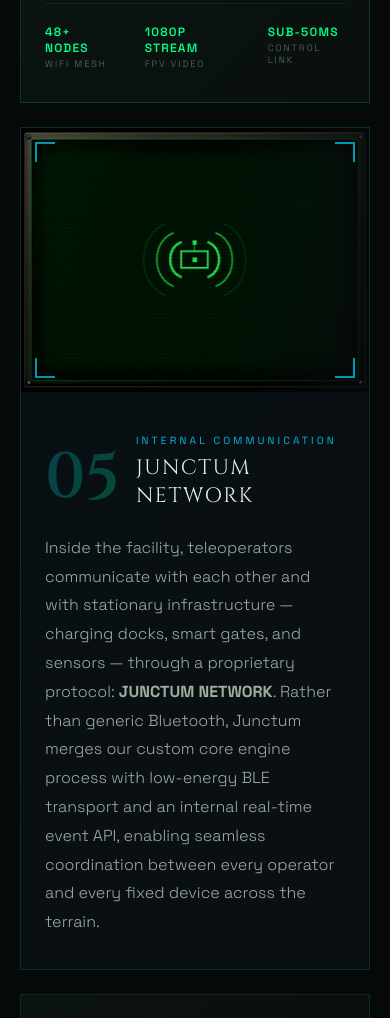
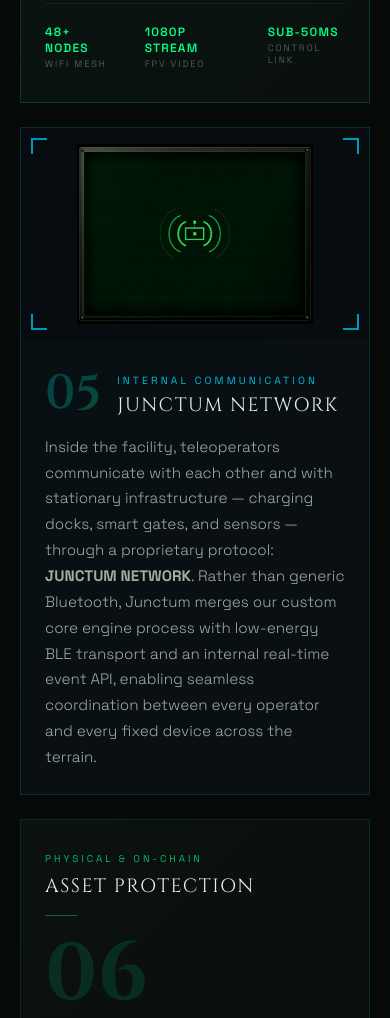
Before and after one commit to juvantia/site, an Astro site: page / in a window 390 px wide. Shown: the part 4157-5175 px from the top of the page. Built offline with nearby package versions, Linux system fonts and the light colour scheme; Astro itself is replaced by a stand-in of ours.

Commit message:
style(home): compact block 05 and resize junctum.gif

```diff
--- a/src/sections/Home.tsx
+++ b/src/sections/Home.tsx
@@ -1383,8 +1383,8 @@ const Home: React.FC = () => {
                         style={{
                             position: 'relative',
                             display: 'grid',
-                            gridTemplateColumns: isMobile ? '1fr' : '1fr 1fr',
-                            minHeight: isMobile ? 'auto' : '380px',
+                            gridTemplateColumns: isMobile ? '1fr' : '380px 1fr',
+                            minHeight: isMobile ? 'auto' : '260px',
                             background: 'linear-gradient(135deg, rgba(8, 16, 20, 0.97) 0%, rgba(10, 15, 18, 0.99) 100%)',
                             border: '1px solid rgba(0, 212, 255, 0.15)',
                             overflow: 'hidden'
@@ -1394,42 +1394,59 @@ const Home: React.FC = () => {
                             boxShadow: '0 0 40px rgba(0, 212, 255, 0.08)'
                         }}
                     >
-                        {/* Left: Image */}
-                        <div style={{ position: 'relative', overflow: 'hidden', minHeight: isMobile ? '220px' : 'auto' }}>
+                        {/* Left: Image / Gif */}
+                        <div style={{
+                            position: 'relative',
+                            overflow: 'hidden',
+                            minHeight: isMobile ? '180px' : '220px',
+                            display: 'flex',
+                            alignItems: 'center',
+                            justifyContent: 'center',
+                            background: 'rgba(5, 10, 12, 0.6)',
+                            padding: isMobile ? '1rem' : '1.5rem'
+                        }}>
                             <img
                                 src="/images/junctum.gif"
                                 alt="Juvantia Robulus Hardware Platform running Junctum Network"
-                                style={{ width: '100%', height: '100%', objectFit: 'cover', display: 'block', transition: 'transform 0.8s ease, filter 0.5s ease', filter: 'brightness(0.9) contrast(1.1) saturate(1.1)' }}
-                                onMouseEnter={e => { e.currentTarget.style.transform = 'scale(1.04)'; e.currentTarget.style.filter = 'brightness(1.05) contrast(1.15) saturate(1.2)'; }}
-                                onMouseLeave={e => { e.currentTarget.style.transform = 'scale(1)'; e.currentTarget.style.filter = 'brightness(0.9) contrast(1.1) saturate(1.1)'; }}
+                                style={{
+                                    maxWidth: '100%',
+                                    maxHeight: isMobile ? '180px' : '220px',
+                                    width: 'auto',
+                                    height: 'auto',
+                                    objectFit: 'contain',
+                                    display: 'block',
+                                    transition: 'transform 0.8s ease, filter 0.5s ease',
+                                    filter: 'brightness(0.95) contrast(1.1)'
+                                }}
+                                onMouseEnter={e => { e.currentTarget.style.transform = 'scale(1.04)'; e.currentTarget.style.filter = 'brightness(1.05) contrast(1.15)'; }}
+                                onMouseLeave={e => { e.currentTarget.style.transform = 'scale(1)'; e.currentTarget.style.filter = 'brightness(0.95) contrast(1.1)'; }}
                             />
                             {['topLeft', 'topRight', 'bottomLeft', 'bottomRight'].map(pos => (
                                 <div key={pos} style={{
-                                    position: 'absolute', width: '18px', height: '18px',
+                                    position: 'absolute', width: '14px', height: '14px',
                                     borderColor: 'rgba(0, 212, 255, 0.7)', borderStyle: 'solid', borderWidth: 0,
                                     zIndex: 5,
-                                    ...(pos === 'topLeft' && { top: 14, left: 14, borderTopWidth: 2, borderLeftWidth: 2 }),
-                                    ...(pos === 'topRight' && { top: 14, right: 14, borderTopWidth: 2, borderRightWidth: 2 }),
-                                    ...(pos === 'bottomLeft' && { bottom: 14, left: 14, borderBottomWidth: 2, borderLeftWidth: 2 }),
-                                    ...(pos === 'bottomRight' && { bottom: 14, right: 14, borderBottomWidth: 2, borderRightWidth: 2 }),
+                                    ...(pos === 'topLeft' && { top: 10, left: 10, borderTopWidth: 2, borderLeftWidth: 2 }),
+                                    ...(pos === 'topRight' && { top: 10, right: 10, borderTopWidth: 2, borderRightWidth: 2 }),
+                                    ...(pos === 'bottomLeft' && { bottom: 10, left: 10, borderBottomWidth: 2, borderLeftWidth: 2 }),
+                                    ...(pos === 'bottomRight' && { bottom: 10, right: 10, borderBottomWidth: 2, borderRightWidth: 2 }),
                                 }} />
                             ))}
-                            <div style={{ position: 'absolute', inset: 0, background: 'linear-gradient(to left, rgba(10,15,18,0.55) 0%, transparent 40%)' }} />
                         </div>
 
                         {/* Right: Content */}
                         <div style={{
-                            padding: isMobile ? '2rem 1.5rem' : '3.5rem',
+                            padding: isMobile ? '1.5rem' : '2.25rem 2.5rem',
                             display: 'flex',
                             flexDirection: 'column',
                             justifyContent: 'center',
-                            gap: '1.5rem',
+                            gap: '1rem',
                             borderLeft: isMobile ? 'none' : '1px solid rgba(0, 212, 255, 0.08)'
                         }}>
                             <div style={{ display: 'flex', alignItems: 'flex-end', gap: '1rem' }}>
                                 <span style={{
                                     fontFamily: "'Cinzel', serif",
-                                    fontSize: isMobile ? '4rem' : '6rem',
+                                    fontSize: isMobile ? '3rem' : '4.5rem',
                                     lineHeight: 1, fontWeight: 600,
                                     background: 'linear-gradient(135deg, #00D4FF 0%, #00FF88 100%)',
                                     WebkitBackgroundClip: 'text',
@@ -1437,11 +1454,11 @@ const Home: React.FC = () => {
                                     opacity: 0.25
                                 }}>05</span>
                                 <div>
-                                    <p style={{ fontFamily: "'Space Grotesk'", fontSize: '0.65rem', letterSpacing: '0.3em', textTransform: 'uppercase', color: '#00D4FF', marginBottom: '0.4rem', opacity: 0.85 }}>Internal Communication</p>
-                                    <h3 style={{ fontFamily: "'Cinzel', serif", fontSize: isMobile ? '1.3rem' : '1.7rem', fontWeight: 400, letterSpacing: '0.08em', color: '#E6F0EB', textTransform: 'uppercase', margin: 0 }}>Junctum Network</h3>
+                                    <p style={{ fontFamily: "'Space Grotesk'", fontSize: '0.65rem', letterSpacing: '0.3em', textTransform: 'uppercase', color: '#00D4FF', marginBottom: '0.3rem', opacity: 0.85 }}>Internal Communication</p>
+                                    <h3 style={{ fontFamily: "'Cinzel', serif", fontSize: isMobile ? '1.2rem' : '1.5rem', fontWeight: 400, letterSpacing: '0.08em', color: '#E6F0EB', textTransform: 'uppercase', margin: 0 }}>Junctum Network</h3>
                                 </div>
                             </div>
-                            <p style={{ fontFamily: "'Space Grotesk'", fontSize: '1rem', color: 'rgba(185, 203, 185, 0.85)', lineHeight: 1.8, fontWeight: 300, margin: 0 }}>
+                            <p style={{ fontFamily: "'Space Grotesk'", fontSize: '0.95rem', color: 'rgba(185, 203, 185, 0.85)', lineHeight: 1.7, fontWeight: 300, margin: 0 }}>
                                 Inside the facility, teleoperators communicate with each other and with stationary infrastructure — charging docks, smart gates, and sensors — through a proprietary protocol: <strong>JUNCTUM NETWORK</strong>. Rather than generic Bluetooth, Junctum merges our custom core engine process with low-energy BLE transport and an internal real-time event API, enabling seamless coordination between every operator and every fixed device across the terrain.
                             </p>
                         </div>
```
